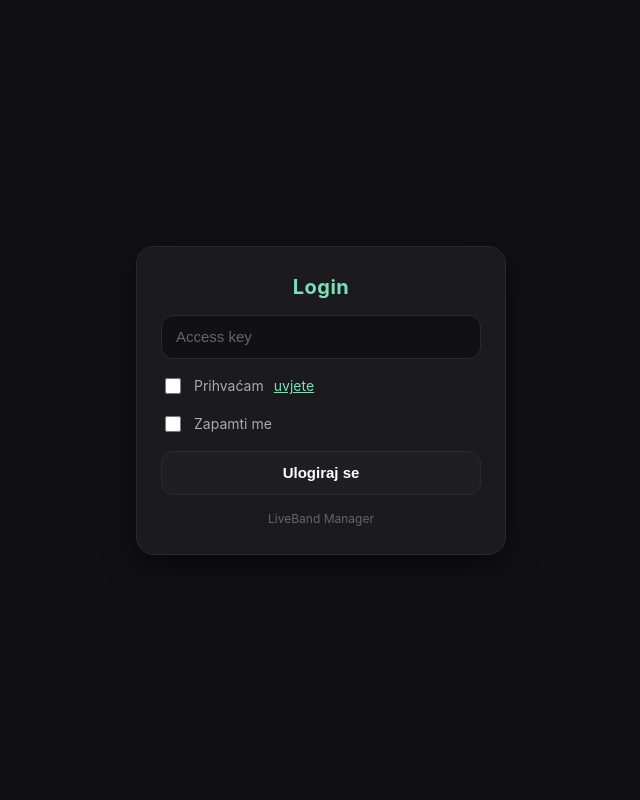
After one commit to maryanowich/repertoar-app, a Flask app: page /access in a window 1280 px wide. The commit adds this page. Shown: the whole page, without its empty margins (319-959 px from the left). Run offline with Flask 3, Linux system fonts and the light colour scheme; some libraries are stand-ins or nearby versions.

Commit message:
Login dodan za user roles

```diff
--- a/app.py
+++ b/app.py
@@ -17,7 +17,8 @@ def is_local_request():
 app = Flask(__name__)
 
 # 1) Add ACCESS_KEY after app = Flask(...)
-ACCESS_KEY = os.environ.get("ACCESS_KEY", "Manifesto2025")
+ACCESS_KEY = os.environ.get("ACCESS_KEY", "ID791_Visp")
+VIEWER_KEY = os.environ.get("VIEWER_KEY", "Manifesto2025!")
 
 # simple session setup for role control
 app.secret_key = "repertoar-dev-key"
@@ -40,6 +41,7 @@ def set_default_session_values():
     # 2) Add access_granted and agreed session defaults
     if "access_granted" not in session:
         session["access_granted"] = False
+        session["role"] = None
 
     if "agreed" not in session:
         session["agreed"] = False
@@ -57,8 +59,11 @@ def auth_guard():
     if request.path.startswith("/access"):
         return
 
-    # DEV / LOCAL BYPASS
+    # DEV / LOCAL BYPASS (developer convenience)
     if is_local_request():
+        session["access_granted"] = True
+        if not session.get("role"):
+            session["role"] = "admin"
         return
 
     # require access key
@@ -220,17 +225,6 @@ def require_admin():
     if session.get("role") != "admin":
         abort(403)
 
-# ---------- ADMIN MODE (DEV / TEST) ----------
-@app.route("/admin")
-def admin_mode():
-    session["role"] = "admin"
-    return "Admin mode ON"
-
-# ---------- VIEWER MODE ----------
-@app.route("/viewer")
-def viewer_mode():
-    session["role"] = "viewer"
-    return "Viewer mode ON"
 
 # 4) New /access route after /viewer
 @app.route("/access", methods=["GET", "POST"])
@@ -238,13 +232,29 @@ def access_gate():
     if request.method == "POST":
         key = request.form.get("key")
         agree = request.form.get("agree")
-
-        if key == ACCESS_KEY and agree == "on":
+        remember = request.form.get("remember")
+
+        if agree == "on":
+
+            if key == ACCESS_KEY:
+                session["role"] = "admin"
+
+            elif key == VIEWER_KEY:
+                session["role"] = "viewer"
+
+            else:
+                return render_template("access.html", error="Neispravan ključ")
+
             session["access_granted"] = True
             session["agreed"] = True
+
+            # remember me (persistent session)
+            if remember == "on":
+                session.permanent = True
+
             return redirect("/")
 
-        return "Neispravan ključ ili morate prihvatiti uvjete"
+        return render_template("access.html", error="Neispravan ključ ili morate prihvatiti uvjete")
 
     return render_template("access.html")
 
@@ -637,6 +647,7 @@ def song_detail(song_id):
 @app.route("/song/add", methods=["GET", "POST"])
 def song_add():
     db = get_db()
+    require_admin()  # 🔒 SAMO ADMIN
 
     if request.method == "POST":
 
@@ -2017,6 +2028,7 @@ def add_song_to_probe(rehearsal_id):
 @app.route("/probe/push/<int:song_id>", methods=["POST"])
 def push_song(song_id):
     db = get_db()
+    require_admin()  # 🔒 SAMO ADMIN
 
     song = db.execute(
         "SELECT * FROM songs WHERE id = ?", (song_id,)
@@ -2120,6 +2132,7 @@ def probe_reorder(rehearsal_id):
 @app.route("/repertoar/add", methods=["POST"])
 def add_song_to_repertoar():
     db = get_db()
+    require_admin()  # 🔒 SAMO ADMIN
 
     db.execute("""
         INSERT INTO songs (
--- /dev/null
+++ b/templates/access.html
@@ -0,0 +1,184 @@
+<!DOCTYPE html>
+<html>
+<head>
+    <title>Access</title>
+    <meta name="viewport" content="width=device-width, initial-scale=1">
+
+    <style>
+        body{
+            margin:0;
+            background:#111114;
+            color:#fff;
+            font-family:-apple-system, BlinkMacSystemFont, "Segoe UI", Roboto, sans-serif;
+            display:flex;
+            justify-content:center;
+            align-items:center;
+            height:100vh;
+        }
+
+        .card{
+            background:#1a1a1f;
+            padding:28px 24px;
+            border-radius:18px;
+            width:100%;
+            max-width:320px;
+            display:flex;
+            flex-direction:column;
+            gap:16px;
+            box-shadow:0 10px 30px rgba(0,0,0,0.5);
+            border:1px solid #2a2a30;
+        }
+
+        .title{
+            text-align:center;
+            font-size:20px;
+            font-weight:700;
+            color:#7be0b8;
+            letter-spacing:0.5px;
+        }
+
+        .input{
+            height:42px;
+            border-radius:12px;
+            border:1px solid #2a2a30;
+            background:#111114;
+            color:#fff;
+            padding:0 14px;
+            font-size:15px;
+            outline:none;
+        }
+
+        .input::placeholder{
+            color:#666;
+        }
+
+        .input:focus{
+            border-color:#7be0b8;
+            box-shadow:0 0 0 1px rgba(123,224,184,0.4);
+        }
+
+        .checkbox{
+            display:flex;
+            align-items:center;
+            gap:10px;
+            font-size:14px;
+            color:#aaa;
+        }
+
+        .checkbox input{
+            accent-color:#7be0b8;
+            width:16px;
+            height:16px;
+            cursor:pointer;
+        }
+
+        .btn{
+            height:44px;
+            border-radius:12px;
+            border:1px solid #2a2a30;
+            background:#1f1f23;
+            color:#fff;
+            font-weight:600;
+            font-size:15px;
+            cursor:pointer;
+            transition:all 0.2s ease;
+        }
+
+        .btn:hover{
+            background:#7be0b8;
+            color:#000;
+            border-color:#7be0b8;
+        }
+
+        .footer{
+            text-align:center;
+            font-size:12px;
+            color:#666;
+        }
+
+    </style>
+</head>
+
+<body>
+
+<form method="post" class="card">
+
+    <div class="title">Login</div>
+
+    <input type="password" name="key" placeholder="Access key" class="input">
+
+    <label class="checkbox">
+        <input type="checkbox" name="agree">
+        Prihvaćam <span onclick="openTerms(event)" style="text-decoration:underline;cursor:pointer;color:#7be0b8;">uvjete</span>
+    </label>
+
+    <label class="checkbox">
+        <input type="checkbox" name="remember">
+        Zapamti me
+    </label>
+
+    <button type="submit" class="btn">
+        Ulogiraj se
+    </button>
+
+    <div class="footer">
+        LiveBand Manager
+    </div>
+
+<div id="terms-modal" style="
+    display:none;
+    position:fixed;
+    inset:0;
+    background:rgba(0,0,0,0.7);
+    justify-content:center;
+    align-items:center;
+    z-index:9999;
+">
+
+    <div style="
+        background:#1a1a1f;
+        border:1px solid #2a2a30;
+        border-radius:16px;
+        max-width:500px;
+        width:90%;
+        max-height:80vh;
+        overflow:auto;
+        padding:20px;
+        color:#ddd;
+        font-size:14px;
+        line-height:1.5;
+    ">
+
+        <div style="display:flex;justify-content:space-between;align-items:center;margin-bottom:12px;">
+            <strong style="color:#7be0b8;">Uvjeti korištenja</strong>
+            <span onclick="closeTerms()" style="cursor:pointer;font-size:18px;">✕</span>
+        </div>
+
+        <p>Ova aplikacija je u fazi testiranja (beta verzija) i koristi se isključivo u privatne svrhe. Korištenjem aplikacije pristajete na sljedeće:</p>
+
+        <ul>
+            <li>Aplikacija se koristi na vlastitu odgovornost.</li>
+            <li>Autor ne snosi odgovornost za eventualni gubitak podataka ili tehničke probleme.</li>
+            <li>Podaci uneseni u aplikaciju nisu zaštićeni na razini produkcijskog sustava.</li>
+            <li>Zabranjena je zlouporaba sustava ili pokušaji neovlaštenog pristupa.</li>
+            <li>Autor zadržava pravo izmjene ili gašenja aplikacije u bilo kojem trenutku.</li>
+        </ul>
+
+        <p>Korištenjem aplikacije potvrđujete da razumijete da je riječ o testnoj verziji i prihvaćate sve navedene uvjete.</p>
+
+    </div>
+</div>
+</form>
+
+</body>
+<script>
+function openTerms(e){
+    e.preventDefault();
+    document.getElementById('terms-modal').style.display = 'flex';
+}
+
+function closeTerms(){
+    document.getElementById('terms-modal').style.display = 'none';
+}
+</script>
+</html>
--- a/templates/probe_edit.html
+++ b/templates/probe_edit.html
@@ -9,7 +9,7 @@
 <div class="action-bar"
      style="
         padding:16px;
-        top:16px;
+        top:8px;
         border-bottom:1px solid #222;
         background:#161618;
         display:flex;
@@ -123,7 +123,7 @@
               style="
                 position:absolute;
                 right:14px;
-                top:50%;
+                top:40%;
                 transform:translateY(-50%);
                 display:flex;
                 align-items:center;
```
Also changed, not shown: templates/home.html (+17 -3 lines), templates/probe_new.html (+5 -5 lines), templates/setlist_edit.html (+5 -5 lines), templates/setlist_new.html (+54 -25 lines).
